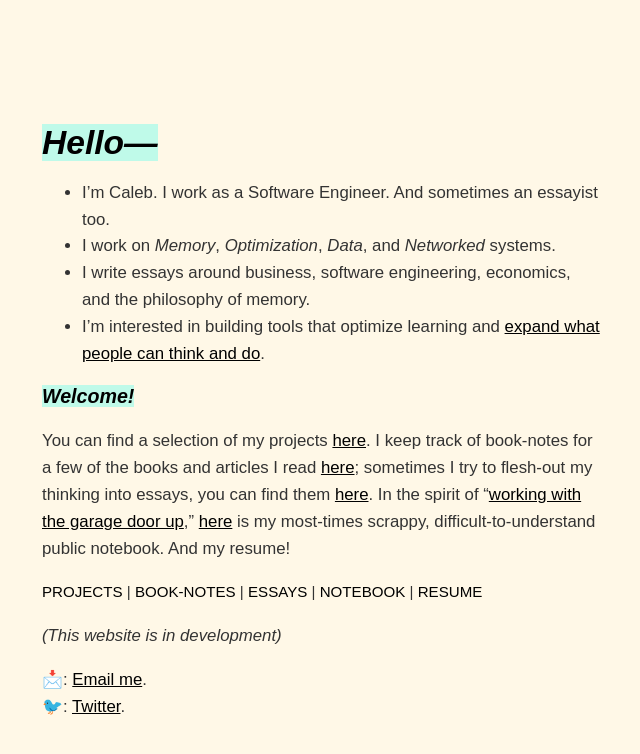
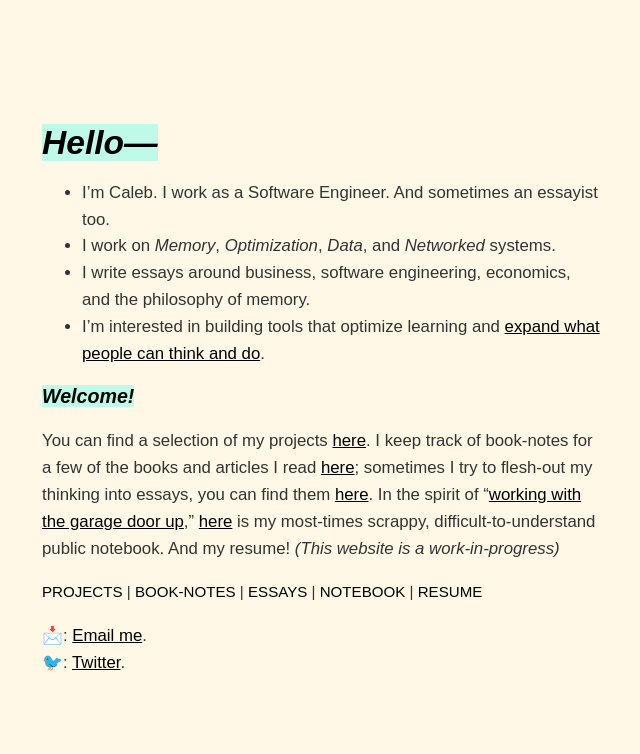
Before and after one commit to dCO2/rococo, a Jekyll site: the page built from index.md, in a window 1280 px wide. Shown: the top 754 px of the page, without its empty margins (334-974 px from the left). Built offline with Jekyll 4.4.1, drawn with Linux system fonts in a browser that asks for light colours; some web fonts are replaced.

Commit message:
Update index.md

```diff
--- a/index.md
+++ b/index.md
@@ -15,7 +15,7 @@ title: Home
 
 <h3 style="background-color: #00ffef40;display: inline;"><em>Welcome!</em></h3>
 
-You can find a selection of my projects [here](/projects/). I keep track of book-notes for a few of the books and articles I read [here](/booknotes/); sometimes I try to flesh-out my thinking into essays, you can find them [here](/essays/). In the spirit of "[working with the garage door up](https://notes.andymatuschak.org/Work_with_the_garage_door_up)," [here](/notes/) is my most-times scrappy, difficult-to-understand public notebook. And my resume!
+You can find a selection of my projects [here](/projects/). I keep track of book-notes for a few of the books and articles I read [here](/booknotes/); sometimes I try to flesh-out my thinking into essays, you can find them [here](/essays/). In the spirit of "[working with the garage door up](https://notes.andymatuschak.org/Work_with_the_garage_door_up)," [here](/notes/) is my most-times scrappy, difficult-to-understand public notebook. And my resume! _(This website is a work-in-progress)_
 
 <!-- <div class="inlne-nav">
 <span style="background-color: #a3a3a340;border-radius: 0.5em;display: inline;font-size: 0.9em;text-align: right"><a href="/projects/" style="text-decoration: none;">PROJECTS</a></span>
@@ -28,8 +28,5 @@ You can find a selection of my projects [here](/projects/). I keep track of book
 <span style="font-size: 0.9em;text-align: right !important;"><a href="/projects/" style="text-decoration: none;">PROJECTS</a> | <a href="/booknotes/" style="text-decoration: none;">BOOK-NOTES</a> | <a href="/essays/" style="text-decoration: none;">ESSAYS</a> | <a href="/notes/" style="text-decoration: none;">NOTEBOOK</a> | <a href="/resume.pdf/" style="text-decoration: none;">RESUME</a></span>
 
 
-_(This website is in development)_
-
-
 📩: [Email me](mailto:dco2.caleb@gmail.com).
 🐦: [Twitter](https://twitter.com/rojaye_shegz).
```
